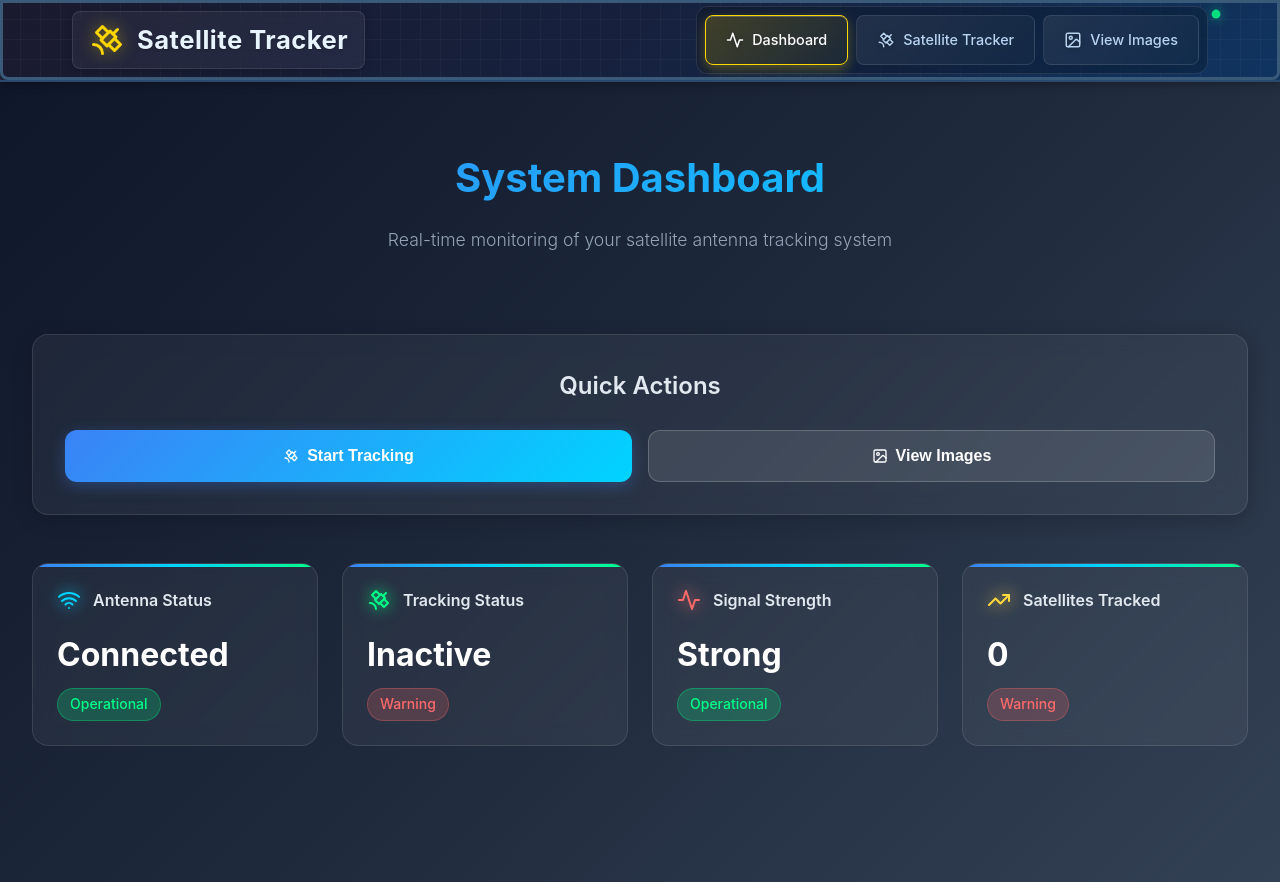
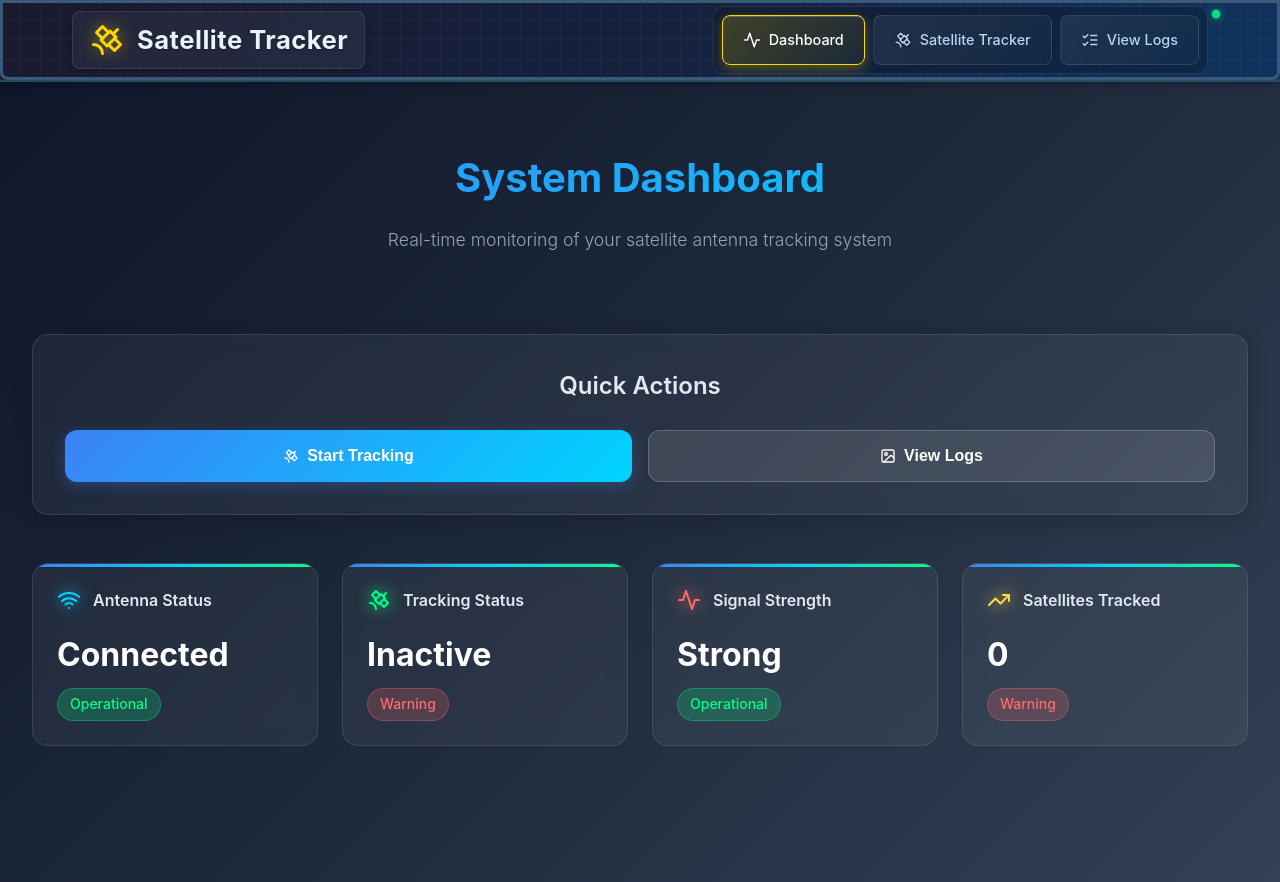
Before and after one commit to danepainter/3D-Printed-Satellite-Antenna-and-Tracking-System-BothEnds, a React (Create React App) app in the folder FrontEnd/: page / in a window 1280 px wide. Built offline with nearby package versions, Linux system fonts and the light colour scheme; no server answers; the HTML template or start-up script is replaced by a standard one.

Commit message:
View Images -> View Logs in header and dashboard (quick actions)

```diff
--- a/FrontEnd/src/App.js
+++ b/FrontEnd/src/App.js
@@ -4,7 +4,7 @@ import './App.css';
 import Header from './components/Header';
 import Dashboard from './components/Dashboard';
 import SatelliteTracker from './components/SatelliteTracker';
-import ViewImages from './components/ViewImages';
+import ViewLogs from './components/ViewLogs';
 
 function App() {
   return (
@@ -15,7 +15,7 @@ function App() {
           <Routes>
             <Route path="/" element={<Dashboard />} />
             <Route path="/tracker" element={<SatelliteTracker />} />
-            <Route path="/images" element={<ViewImages />} />
+            <Route path="/logs" element={<ViewLogs />} />
           </Routes>
         </main>
       </div>
--- a/FrontEnd/src/components/Dashboard.js
+++ b/FrontEnd/src/components/Dashboard.js
@@ -99,8 +99,8 @@ const Dashboard = () => {
     navigate('/tracker');
   };
 
-  const handleViewImages = () => {
-    navigate('/images');
+  const handleViewLogs = () => {
+    navigate('/logs');
   };
 
   return (
@@ -117,9 +117,9 @@ const Dashboard = () => {
             <Satellite className="btn-icon" />
             Start Tracking
           </button>
-          <button className="action-btn secondary" onClick={handleViewImages}>
+          <button className="action-btn secondary" onClick={handleViewLogs}>
             <Image className="btn-icon" />
-            View Images
+            View Logs
           </button>
         </div>
       </div>
--- a/FrontEnd/src/components/Header.js
+++ b/FrontEnd/src/components/Header.js
@@ -1,6 +1,6 @@
 import React from 'react';
 import { Link, useLocation } from 'react-router-dom';
-import { Satellite, Activity, Image } from 'lucide-react';
+import { Satellite, Activity, ListChecks } from 'lucide-react';
 import './Header.css';
 
 const Header = () => {
@@ -9,7 +9,7 @@ const Header = () => {
   const navItems = [
     { path: '/', label: 'Dashboard', icon: Activity },
     { path: '/tracker', label: 'Satellite Tracker', icon: Satellite },
-    { path: '/images', label: 'View Images', icon: Image },
+    { path: '/logs', label: 'View Logs', icon: ListChecks },
   ];
 
   return (
--- a/FrontEnd/src/components/ViewImages.js
+++ b/FrontEnd/src/components/ViewLogs.js
@@ -1,6 +1,6 @@
 import React, { useState } from 'react';
 import { FileText, Download, Eye, Calendar, Satellite, Clock, MapPin, Activity } from 'lucide-react';
-import './ViewImages.css';
+import './ViewLogs.css';
 
 const ViewTrackLogs = () => {
   const [selectedLog, setSelectedLog] = useState(null);
```
Also changed, not shown: FrontEnd/src/components/ViewLogs.css (renamed from FrontEnd/src/components/ViewImages.css).
